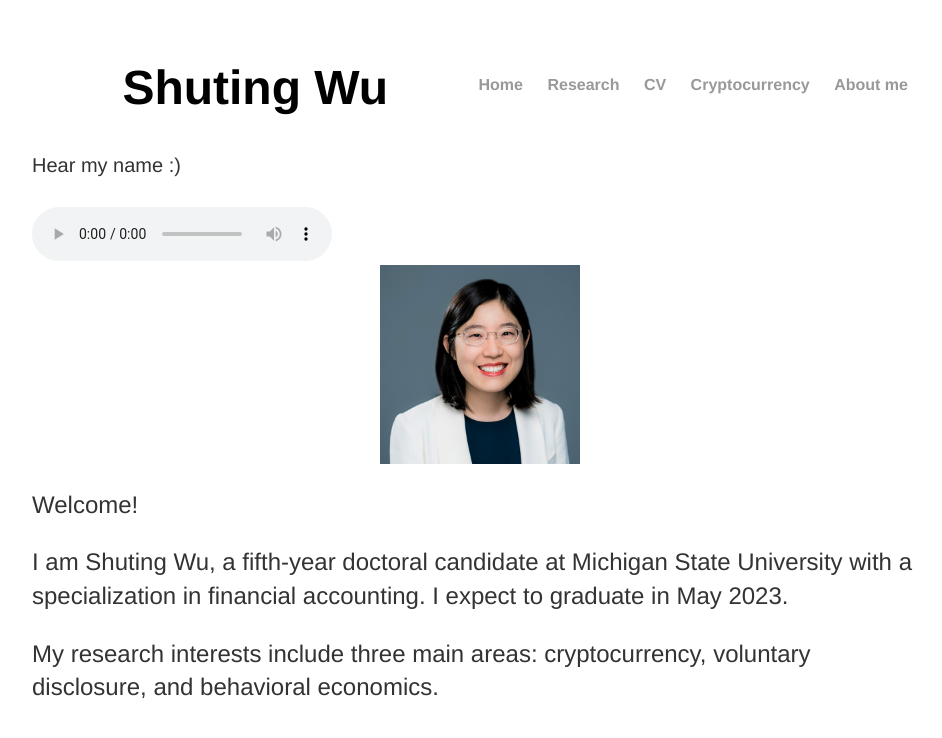
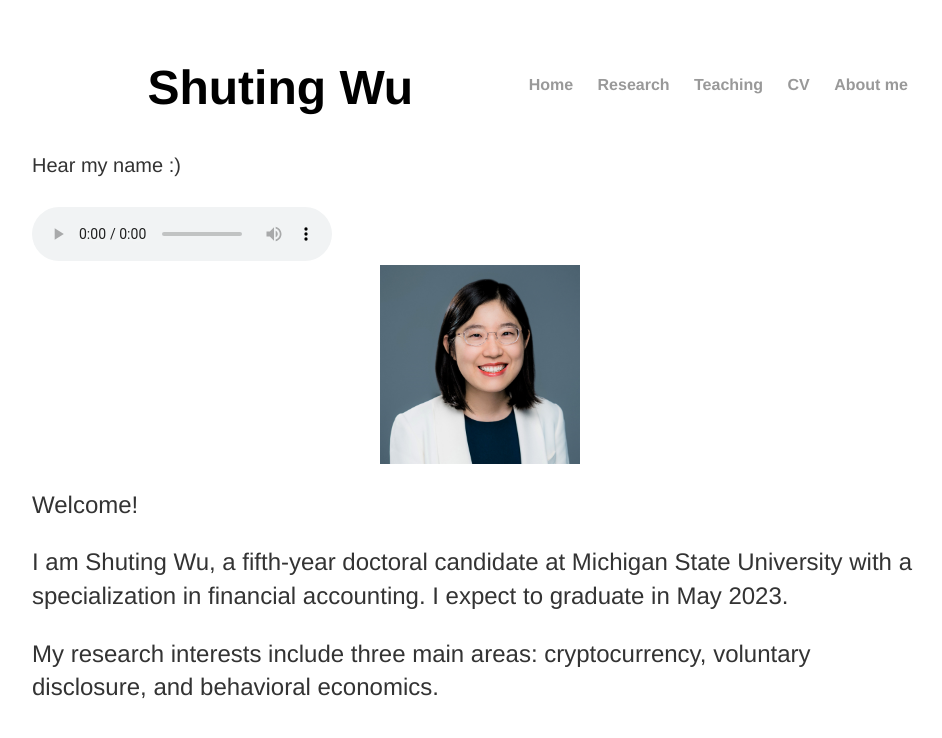
Before and after one commit to shu-ting-wu/shu-ting-wu.github.io, a Jekyll site: the page built from index.html, in a window 1280 px wide. Shown: the top 738 px of the page, without its empty margins (160-1102 px from the left). Built offline with Jekyll 4.4.1, drawn with Linux system fonts in a browser that asks for light colours.

Commit message:
Update default.html

```diff
--- a/_layouts/default.html
+++ b/_layouts/default.html
@@ -10,8 +10,8 @@
     		<ul>
         		<li><a href="/">Home</a></li>
 	        	<li><a href="/research">Research</a></li>
+			<li><a href="/teaching">Teaching</a></li>
         		<li><a href="/cv">CV</a></li>
-			<li><a href="/cryptocurrency">Cryptocurrency</a></li>
 			<li><a href="/about me">About me</a></li>
 
     		</ul>
```
